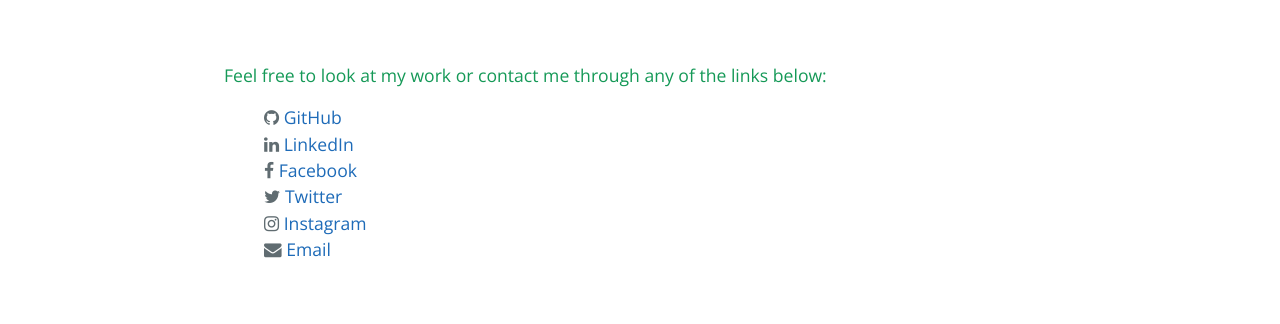
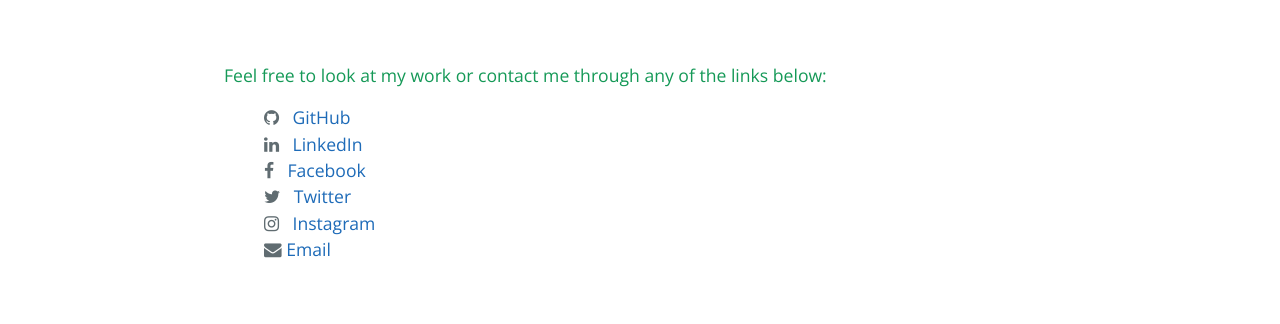
Before and after one commit to LukeStorry/website, a Jekyll site: the page built from index.html, in a window 1280 px wide. Shown: the part 707-1031 px from the top of the page. Built offline with Jekyll 4.4.1, drawn with Linux system fonts in a browser that asks for light colours; nearby versions of some CDN libraries; the list of posts is cut into pages by our own code.

Commit message:
Update index.html

```diff
--- a/index.html
+++ b/index.html
@@ -20,27 +20,27 @@
 
 	<ul style="list-style-type: none;">
 		<li>
-			<i class="fa fa-github">  </i>
+			<i class="fa fa-github">&nbsp&nbsp</i>
 			<a href="https://www.github.com/{{ site.github_username }}">GitHub</a>
 		</li>
 		<li>
-			<i class="fa fa-linkedin">  </i>
+			<i class="fa fa-linkedin">&nbsp&nbsp</i>
 			<a href="https://www.linkedin.com/in/{{ site.linkedin_username }}">LinkedIn</a>
 		</li>
 		<li>
-			<i class="fa fa-facebook">  </i>
+			<i class="fa fa-facebook">&nbsp&nbsp</i>
 			<a href="https://www.facebook.com/{{ site.facebook_username }}">Facebook</a>
 		</li>
 		<li>
-			<i class="fa fa-twitter">  </i>
+			<i class="fa fa-twitter">&nbsp&nbsp</i>
 			<a href="https://www.twitter.com/{{ site.twitter_username }}">Twitter</a>
 		</li>
 		<li>
-			<i class="fa fa-instagram">  </i>
+			<i class="fa fa-instagram">&nbsp&nbsp</i>
 			<a href="https://www.instagram.com/{{ site.instagram_username }}">Instagram</a>
 		</li>
 		<li>
-			<i class="fa fa-envelope">  </i>
+			<i class="fa fa-envelope"></i>
 			<a href="mailto:{{ site.email }}">Email</a>
 		</li>
 
```
